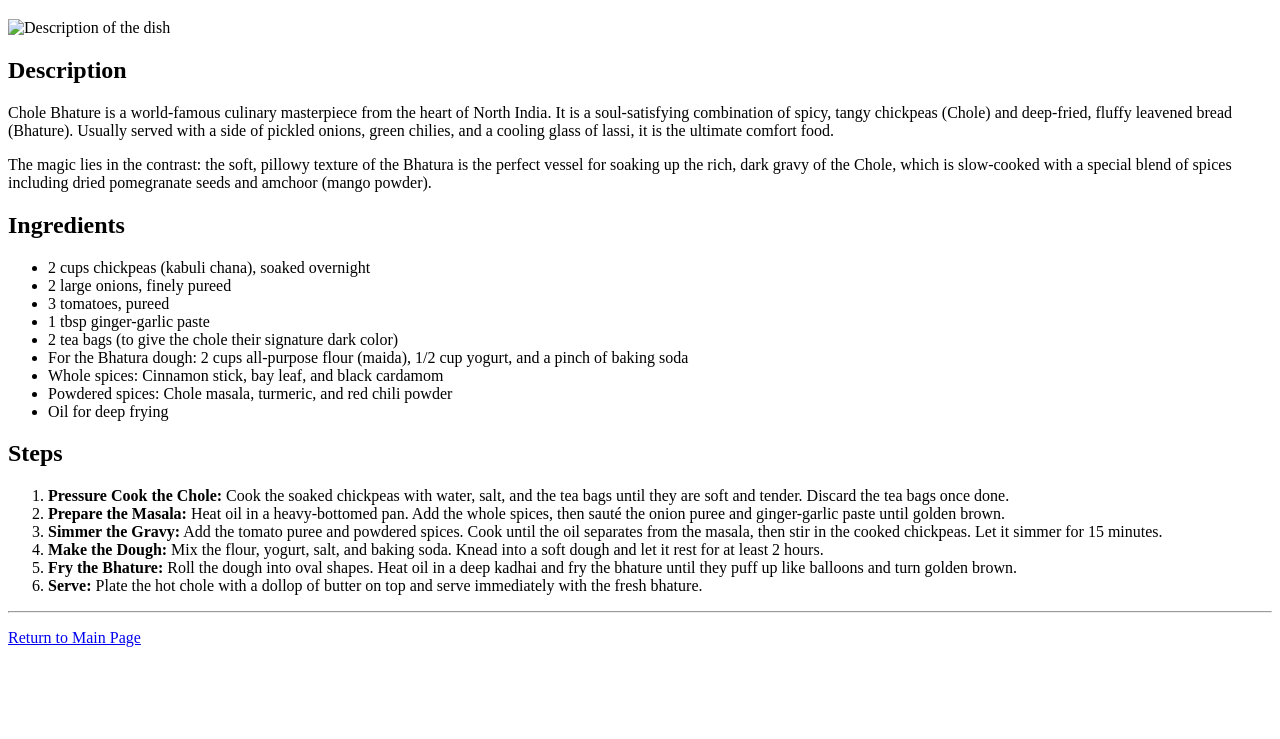
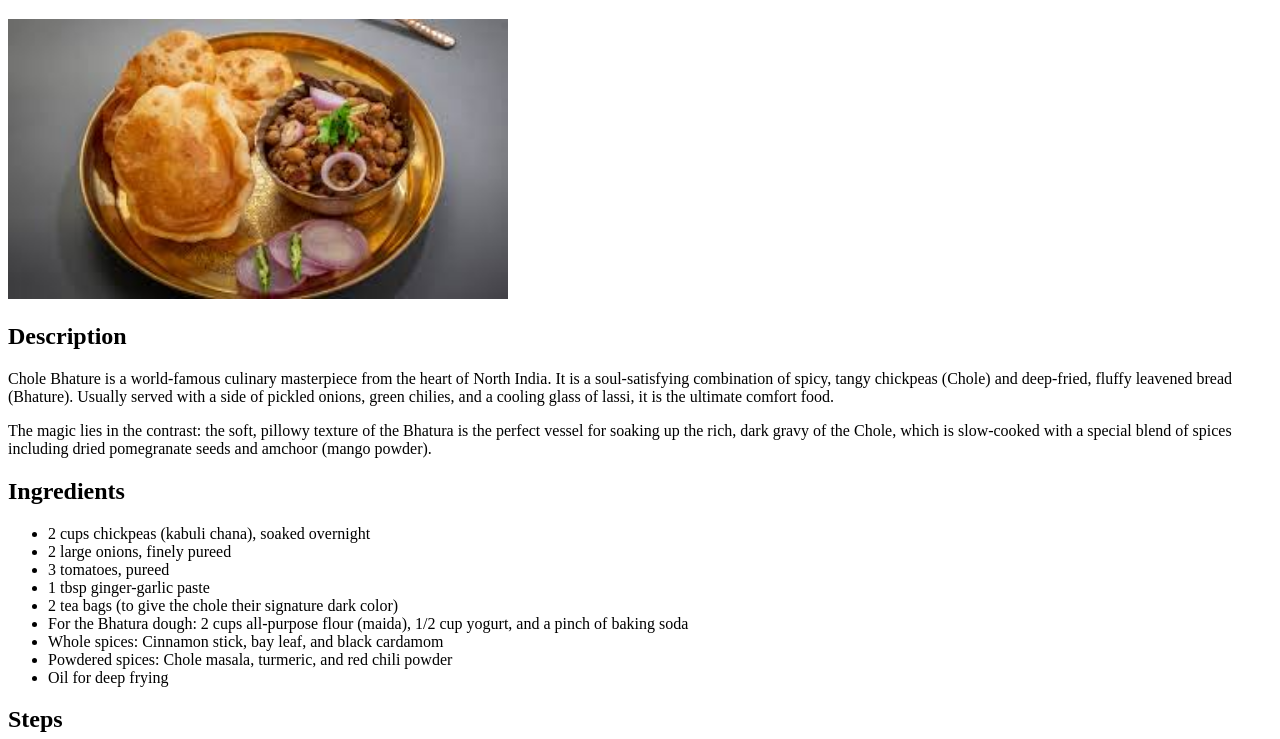
Before and after one commit to Yug-the-pirate-king/odin-recipes, a plain HTML site: page recipes/Chole_Bhature.html in a window 1280 px wide. Shown: the part 61-800 px from the top of the page. Drawn offline with Linux system fonts and the light colour scheme; files whose address does not match are found by name.

Commit message:
update Chole_Bhature image

```diff
--- a/recipes/Chole_Bhature.html
+++ b/recipes/Chole_Bhature.html
@@ -11,7 +11,7 @@
 
     <!-- Image Section -->
     <!-- Note: Ensure the image path is correct relative to your folder structure -->
-    <img src="image\chole.jpg" alt="Description of the dish" width="500">
+    <img src="C:\Users\meena shah\Desktop\odin_project\repos\odin-recipes\image\chole.jpg" alt="Description of the dish" width="500">
 
     <!-- Description Section -->
     <h2>Description</h2>
```
